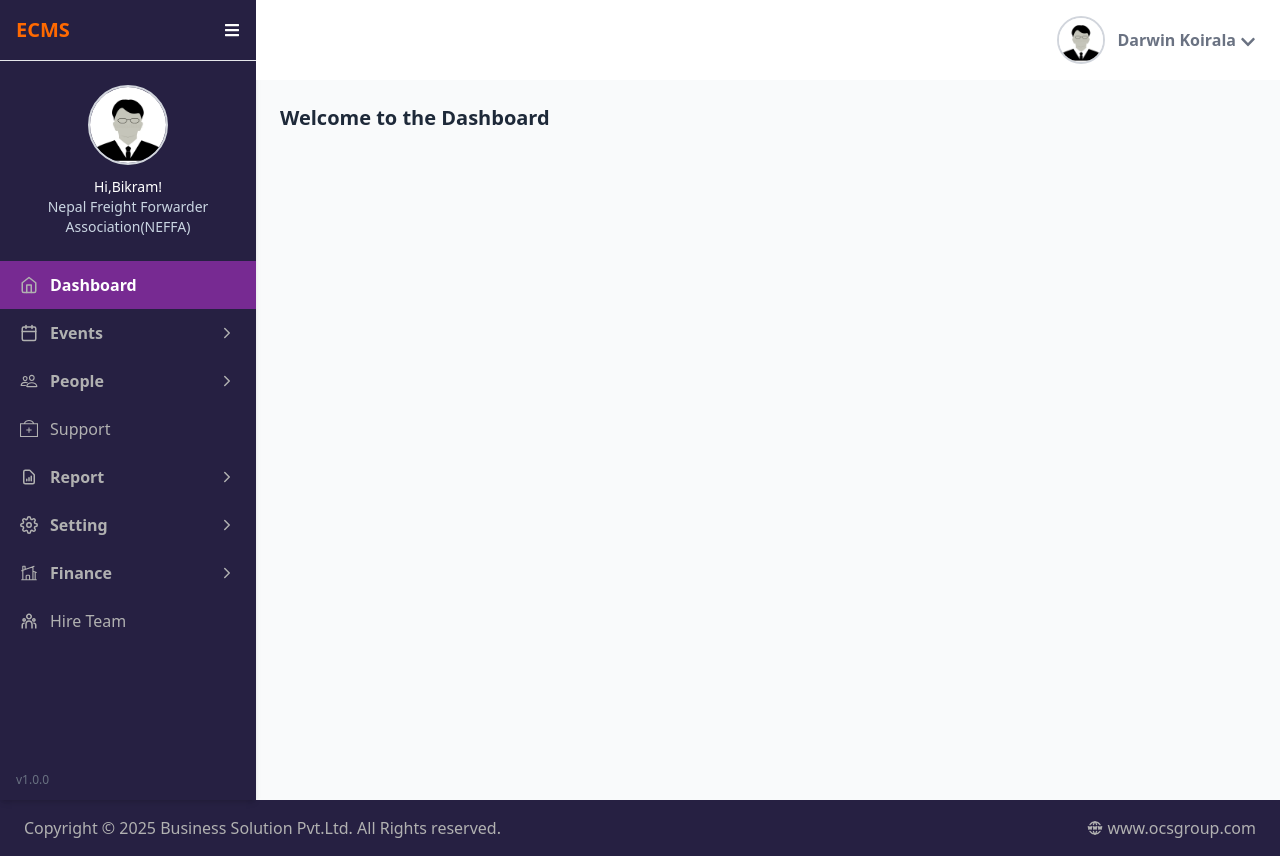
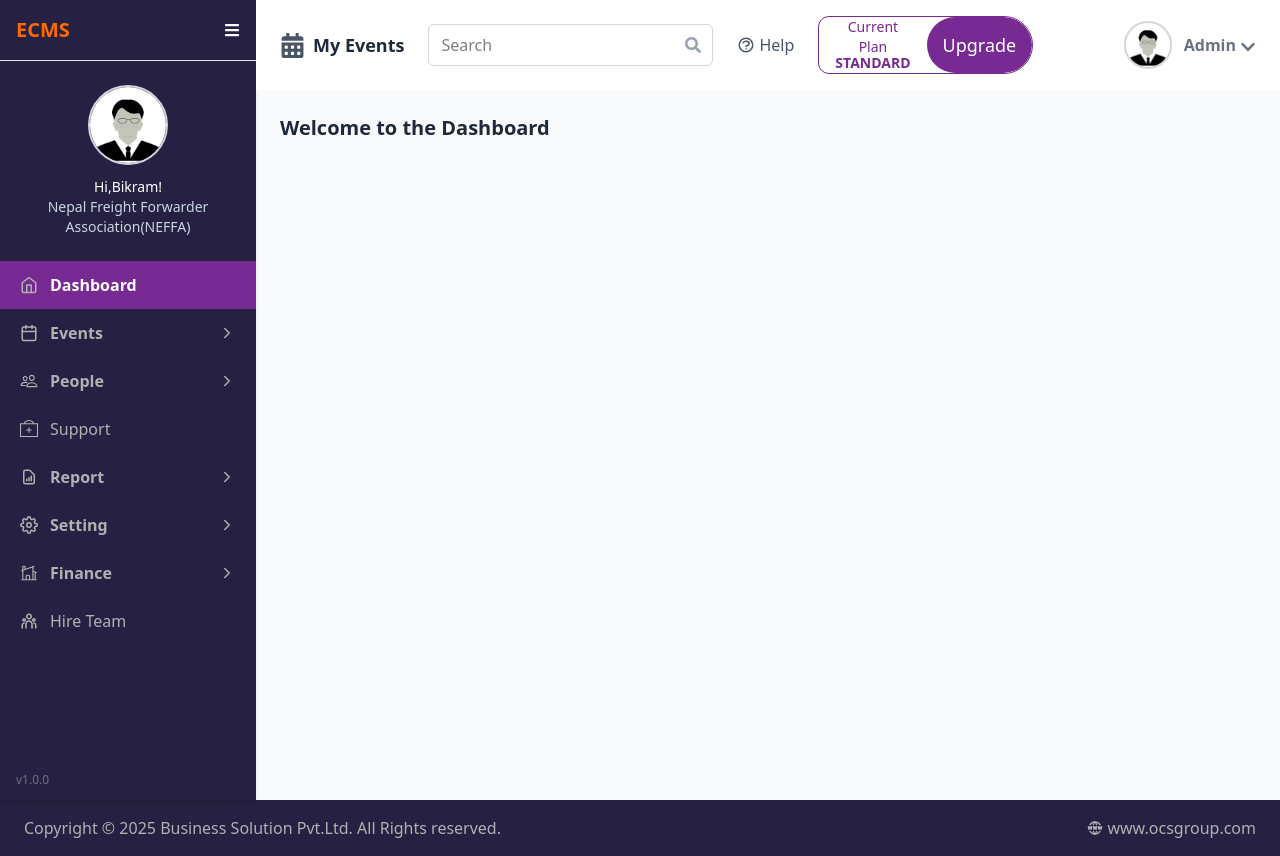
Before and after one commit to koiraladarwin/ecmsadminpage, a React (Vite) app: page / in a window 1280 px wide. Built offline with nearby package versions, Linux system fonts and the light colour scheme.

Commit message:
feat: add the header with required tabs

```diff
--- a/src/features/dashboard/components/NavBar.jsx
+++ b/src/features/dashboard/components/NavBar.jsx
@@ -1,8 +1,49 @@
 import React from 'react'
-import { FaChevronDown } from 'react-icons/fa'
+import { FaCalendarAlt, FaChevronDown, FaSearch } from 'react-icons/fa'
+import { HiOutlineQuestionMarkCircle } from 'react-icons/hi'
 const NavBar = () => {
   return (
     <div className="bg-white px-6 py-4 flex justify-between items-center">
+      <div className="flex items-center gap-6">
+        {/* My Events with icon */}
+        <div className="flex items-center gap-2 text-lg font-semibold text-gray-800 whitespace-nowrap">
+          <FaCalendarAlt className="text-gray-600" size={25} />
+          My Events
+        </div>
+
+        {/* Search with icon  */}
+        <div className="relative">
+          <input
+            type="text"
+            placeholder="Search"
+            className="pl-3 pr-10 py-2 border border-gray-300 rounded-md focus:outline-none focus:ring-2 focus:ring-purple-500"
+          />
+          <FaSearch className="absolute right-3 top-1/2 -translate-y-1/2 text-gray-400" />
+        </div>
+
+
+        {/* Help with icon */}
+        <div className="text-gray-600 cursor-pointer hover:text-gray-800 flex items-center space-x-1">
+          <HiOutlineQuestionMarkCircle size={18} />
+          <div>Help</div>
+        </div>
+
+        {/* upgrade part */}
+        <div className="flex overflow-hidden border border-[var(--color-sidebar-hover)] rounded-r-4xl rounded-l-xl">
+          <button className="px-4 text-[var(--color-sidebar-hover)] text-sm font-medium flex flex-col -space-y-1">
+            <span>
+              Current Plan
+            </span>
+            <span className="font-extrabold">STANDARD</span>
+          </button>
+
+          <button className="px-4 bg-[var(--color-sidebar-hover)] text-white text-lg font-medium rounded-4xl hover:bg-purple-700">
+            Upgrade
+          </button>
+        </div>
+
+      </div>
+      {/* profile part */}
       <div className="flex w-full justify-end gap-3">
         <img
           src="/placeholder.jpg"
@@ -10,8 +51,8 @@ const NavBar = () => {
           className="w-12 h-12 rounded-full border-2 border-gray-300 bg-gray-100 object-cover"
         />
         <div className='flex items-center gap-1 justify-between'>
-          <button className="text-gray-500  font-semibold">Darwin Koirala</button>
-          <FaChevronDown  className='mt-1 text-gray-500'/>
+          <button className="text-gray-500  font-semibold">Admin</button>
+          <FaChevronDown className='mt-1 text-gray-500' />
         </div>
       </div>
     </div>
```
